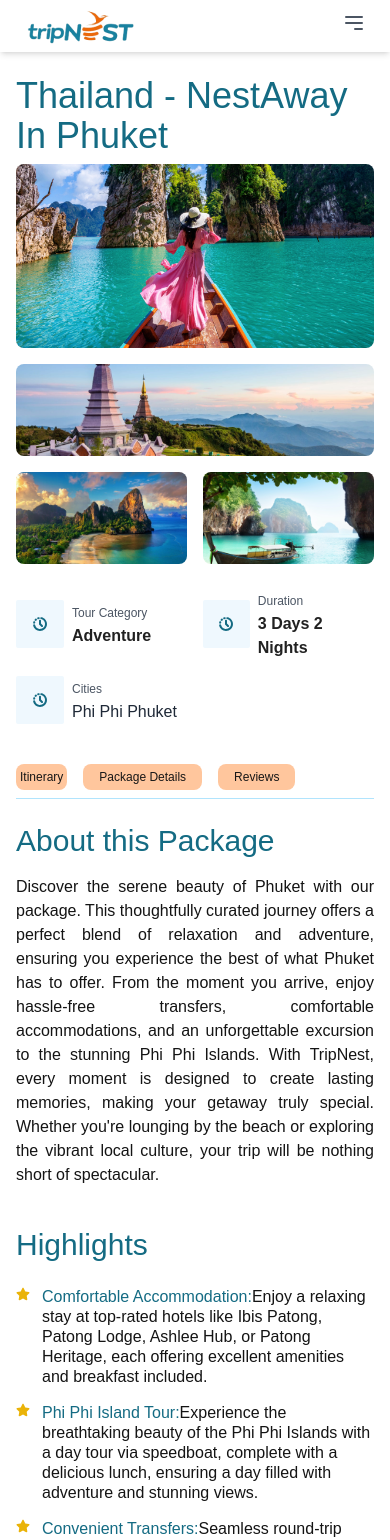
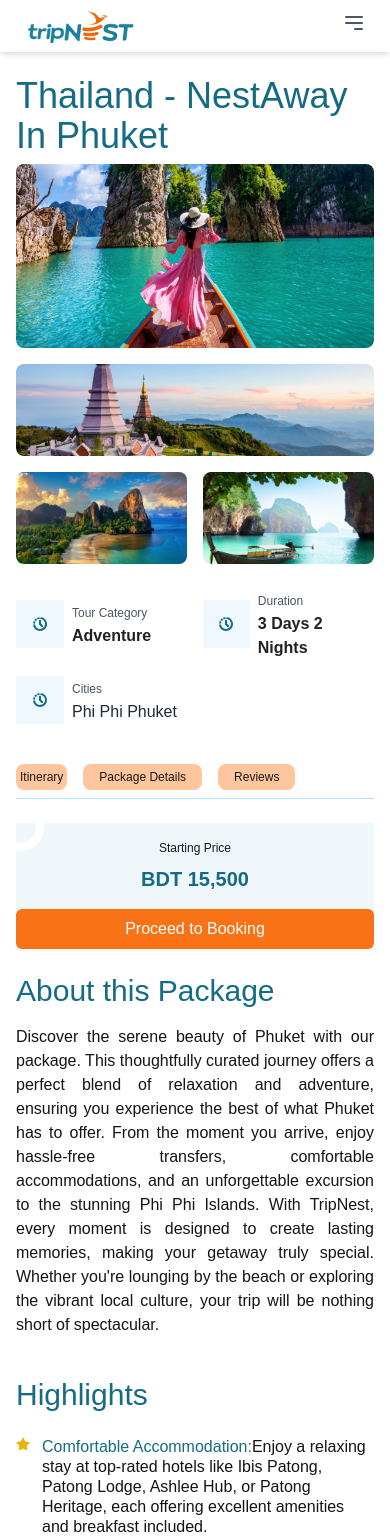
Before and after one commit to NomanSadick/tripNest-first-task, a Next.js app: page / in a window 390 px wide. Shown: the top 1540 px of the page. Built offline with nearby package versions, Linux system fonts and the light colour scheme; a web font is replaced by a local one.

Commit message:
component change mobile responsive

```diff
--- a/components/Book.tsx
+++ b/components/Book.tsx
@@ -5,7 +5,7 @@ const Book = () => {
   return (
     <main className="container-custom mx-auto mt-10 mb-10">
       <div className="w-full lg:w-[80%] mx-auto bg-gradient-to-r from-sky-950 via-sky-800 to-sky-700 text-white rounded-md">
-        <div className="px-4 sm:px-6 md:px-0 lg:px-8">
+        <div className="px-4 sm:px-6 md:px-2 lg:px-8">
           <div className="flex flex-col md:flex-row justify-evenly items-center py-12 space-y-4 md:space-y-0">
             <div className="text-center space-y-2">
               <h1 className="text-4xl md:text-5xl font-bold">Thailand</h1>
--- a/components/InfoSection.tsx
+++ b/components/InfoSection.tsx
@@ -15,6 +15,9 @@ const InfoSection = () => {
         <div className="grid grid-cols-1 lg:grid-cols-5 gap-6">
           <div className="lg:col-span-4 space-y-6">
             <InfoTop />
+            <div className="block md:hidden">
+              <InfoTopRight />
+            </div>
             <About />
             <Highlights />
             <InclusionExclusion />
@@ -22,7 +25,9 @@ const InfoSection = () => {
           </div>
 
           <div className="lg:col-span-1 space-y-6">
-            <InfoTopRight />
+            <div className="hidden md:block">
+              <InfoTopRight />
+            </div>
             <TravelForm />
             <ExclusivePackages />
           </div>
--- a/components/InfoTop.tsx
+++ b/components/InfoTop.tsx
@@ -22,7 +22,7 @@ const InfoTop = () => {
               <span className="text-gray-600 text-[12px]">{info.title}</span>
               <h3
                 className={
-                  info.highlight ? "text-[#212121] font-semibold text-[16px]" : "text-gray-800"
+                  info.highlight ? "text-[#212121] font-semibold text-[16px]" : "text-gray-800 "
                 }
               >
                 {info.value}
--- a/components/InfoTopRight.tsx
+++ b/components/InfoTopRight.tsx
@@ -3,11 +3,13 @@ import Button from "./reusableComponents/Button";
 
 const InfoTopRight = () => {
   return (
-    <div className="text-center w-full bg-[#F0F7FA] container pt-4 relative overflow-hidden">
-      <div className="absolute w-12 h-12 border-8 rounded-full -top-5 -left-5 border-[#ffffff]"></div>
-      <h2 className="text-[12px]">Starting Price</h2>
-      <p className="text-[#146B83] text-xl font-bold pt-2">BDT 15,500</p>
-      <Button>Proceed to Booking</Button>
+    <div className="container w-full mx-auto">
+      <div className="text-center w-full bg-[#F0F7FA] container pt-4 relative overflow-hidden">
+        <div className="absolute w-12 h-12 border-8 rounded-full -top-5 -left-5 border-[#ffffff]"></div>
+        <h2 className="text-[12px]">Starting Price</h2>
+        <p className="text-[#146B83] text-xl font-bold pt-2">BDT 15,500</p>
+        <Button>Proceed to Booking</Button>
+      </div>
     </div>
   );
 };
--- a/components/ReviewSlider.tsx
+++ b/components/ReviewSlider.tsx
@@ -22,6 +22,10 @@ const ReviewSlider = () => {
     slidesToShow: 4,
     slidesToScroll: 2,
     responsive: [
+      {
+        breakpoint: 1280,
+        settings: { slidesToShow: 3 },
+      },
       {
         breakpoint: 1024,
         settings: { slidesToShow: 2 },
```
